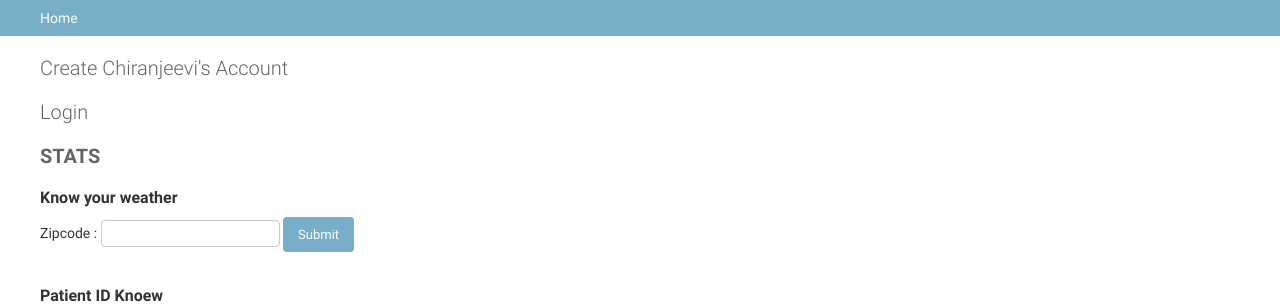
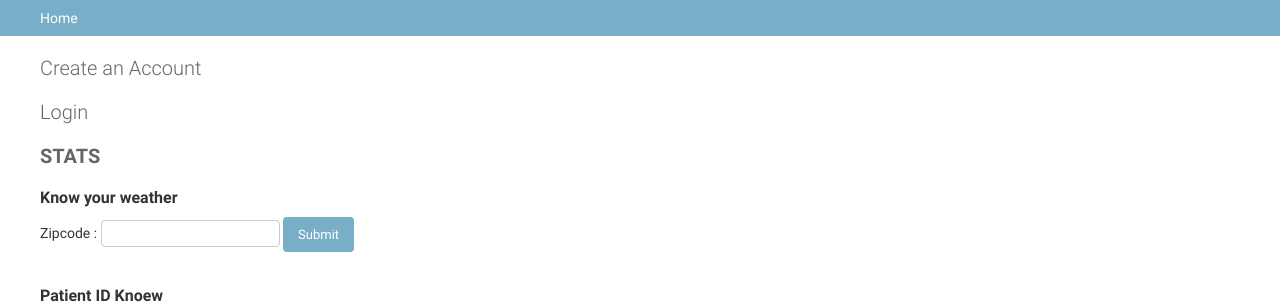
Before and after one commit to vinay2venkat/mysite, a Django app: template templates/home.html in a window 1280 px wide. Shown: the part 20-326 px from the top of the page. Run offline with Django 3.2, Linux system fonts and the light colour scheme; the template is opened without the code that fills it, so the values that code supplies are empty.

Commit message:
Update home.html

```diff
--- a/templates/home.html
+++ b/templates/home.html
@@ -5,7 +5,7 @@
 {% block content %}
 
 <div>
-<a href="{% url 'login:register' %}"><h1>Create Chiranjeevi's Account</h1></a>
+<a href="{% url 'login:register' %}"><h1>Create an Account</h1></a>
 
 <a href="{% url 'login' %}"><h1>Login</h1></a>
 
```
